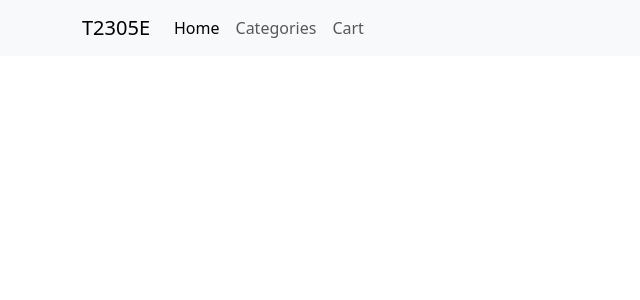
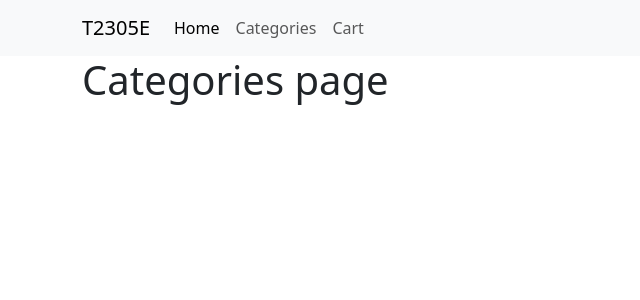
Before and after one commit to hoatq-fptaptech/t2205e-ajs, an Angular app: page /categories in a window 1280 px wide. Before the commit this address led to /. Shown: the top 300 px of the page, without its empty margins (0-640 px from the left). Built offline with nearby package versions, Linux system fonts and the light colour scheme.

Commit message:
demo routes

```diff
--- a/src/app/app.component.html
+++ b/src/app/app.component.html
@@ -7,10 +7,10 @@
       <div class="collapse navbar-collapse" id="navbarNav">
         <ul class="navbar-nav">
           <li class="nav-item">
-            <a class="nav-link active" aria-current="page" href="#">Home</a>
+            <a class="nav-link active" aria-current="page" routerLink="/">Home</a>
           </li>
           <li class="nav-item">
-            <a class="nav-link" href="#">Categories</a>
+            <a class="nav-link" routerLink="/categories">Categories</a>
           </li>
           <li class="nav-item">
             <a class="nav-link" href="#">Cart</a>
--- a/src/app/app.module.ts
+++ b/src/app/app.module.ts
@@ -4,15 +4,26 @@ import { BrowserModule } from '@angular/platform-browser';
 import { AppRoutingModule } from './app-routing.module';
 import { AppComponent } from './app.component';
 import { FormsModule } from '@angular/forms';
+import { HomeComponent } from './pages/home/home.component';
+import { CategoriesComponent } from './pages/categories/categories.component';
+import { RouterModule, Routes } from '@angular/router';
+
+const appRoutes: Routes = [
+  {path: '', component: HomeComponent},
+  {path: 'categories', component: CategoriesComponent}
+];
 
 @NgModule({
   declarations: [
-    AppComponent
+    AppComponent,
+    HomeComponent,
+    CategoriesComponent
   ],
   imports: [
     BrowserModule,
     AppRoutingModule,
-    FormsModule
+    FormsModule,
+    RouterModule.forRoot(appRoutes)
   ],
   providers: [],
   bootstrap: [AppComponent]
--- /dev/null
+++ b/src/app/pages/categories/categories.component.html
@@ -0,0 +1 @@
+<h1>Categories page</h1>
```
Also changed, not shown: src/app/pages/categories/categories.component.ts (added, +9 -0 lines).
